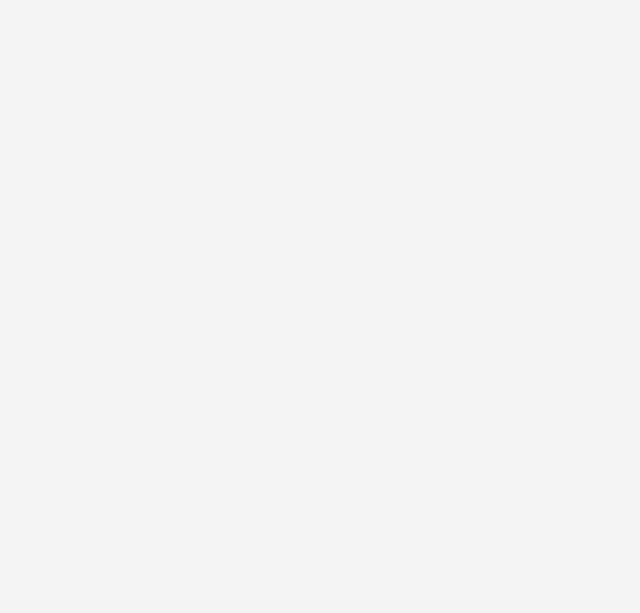
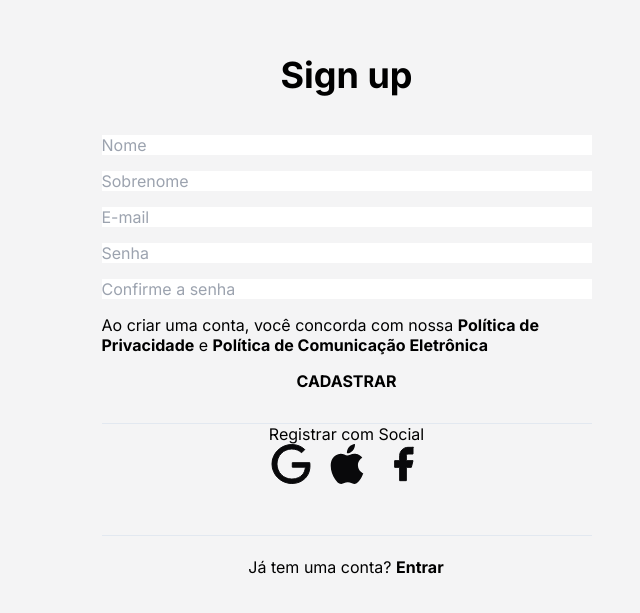
Before and after one commit to MathRibera/TesteTecnico, a Next.js app: page /signup in a window 1280 px wide. Before the commit this address had no page. Shown: the part 145-758 px from the top of the page, without its empty margins (293-933 px from the left). Built offline with nearby package versions, Linux system fonts and the light colour scheme.

Commit message:
feat: Criada a pagina de registro do usuario

```diff
--- /dev/null
+++ b/src/Components/signup/Infos.tsx
@@ -0,0 +1,55 @@
+import React from 'react'
+
+export default function Infos() {
+  return (
+    <div className="self-stretch flex flex-col items-center justify-center gap-[16px] max-w-full text-left text-sm text-text-text-muted-foreground font-inter">
+      <input
+        className="w-full [border:none] [outline:none] bg-background-bg-background self-stretch h-10 rounded-radius-rounded-md overflow-hidden shrink-0 flex flex-row items-center justify-start py-2.5 px-3 box-border font-inter text-sm text-text-text-muted-foreground min-w-[250px]"
+        placeholder="Nome"
+        type="text"
+      /><input
+      className="w-full [border:none] [outline:none] bg-background-bg-background self-stretch h-10 rounded-radius-rounded-md overflow-hidden shrink-0 flex flex-row items-center justify-start py-2.5 px-3 box-border font-inter text-sm text-text-text-muted-foreground min-w-[250px]"
+      placeholder="Sobrenome"
+      type="text"
+    />
+      <input
+        className="w-full [border:none] [outline:none] bg-background-bg-background self-stretch h-10 rounded-radius-rounded-md overflow-hidden shrink-0 flex flex-row items-center justify-start py-2.5 px-3 box-border font-inter text-sm text-text-text-muted-foreground min-w-[250px]"
+        placeholder="E-mail"
+        type="text"
+      />
+      <input
+        className="w-full [border:none] [outline:none] bg-background-bg-background self-stretch h-10 rounded-radius-rounded-md overflow-hidden shrink-0 flex flex-row items-center justify-start py-2.5 px-3 box-border font-inter text-sm text-text-text-muted-foreground min-w-[250px]"
+        placeholder="Senha"
+        type="text"
+      />
+      <input
+        className="w-full [border:none] [outline:none] bg-background-bg-background self-stretch h-10 rounded-radius-rounded-md overflow-hidden shrink-0 flex flex-row items-center justify-start py-2.5 px-3 box-border font-inter text-sm text-text-text-muted-foreground min-w-[250px]"
+        placeholder="Confirme a senha"
+        type="text"
+      />
+      <div className="self-stretch flex flex-row items-end justify-start py-0 px-[5px] box-border max-w-full text-lightslategray">
+        <div className="flex-1 relative inline-block max-w-full">
+          <span>{`Ao criar uma conta, você concorda com nossa `}</span>
+          <b>Política de Privacidade</b>
+          <span>{` e `}</span>
+          <b>Política de Comunicação Eletrônica</b>
+        </div>
+      </div>
+      <button className="cursor-pointer [border:none] py-2.5 px-5 bg-main-orange self-stretch rounded-radius-rounded-md flex flex-row items-center justify-center gap-[8px]">
+        <img
+          className="h-4 w-4 relative overflow-hidden shrink-0 hidden"
+          alt=""
+          src="/badgecheck.svg"
+        />
+        <b className="relative text-sm leading-[20px] inline-block font-inter text-text-text-primary-foreground text-left min-w-[89px]">
+          CADASTRAR
+        </b>
+        <img
+          className="h-4 w-4 relative overflow-hidden shrink-0 hidden"
+          alt=""
+          src="/badgecheck.svg"
+        />
+      </button>
+    </div>
+  )
+}
--- /dev/null
+++ b/src/app/signup/page.tsx
@@ -0,0 +1,35 @@
+import Social from '@/Components/Login/Social';
+import Infos from '@/Components/signup/Infos';
+import Link from 'next/link';
+
+export default function Home() {
+  return (
+    <main className='w-[full] max-w-full overflow-hidden flex flex-col items-center justify-start pt-[199.5px] pb-[215.5px] pr-[21px] pl-5 box-border gap-[40px] leading-[normal] tracking-[normal] text-center text-[60px] text-black font-inter mq450:gap-[35px] mq675:gap-[70px]'>
+      <h1 className='m-0 w-[491px] text-4xl relative text-inherit font-inherit inline-block font-bold'>
+        Sign up
+      </h1>
+      <div className='w-[491px] hidden max-w-full' />
+      <div className='w-[490px] flex flex-col items-start justify-start gap-[32px] max-w-full text-left text-[16px] mq675:gap-[16px]'>
+        <form className='m-0 self-stretch flex flex-col items-center justify-center gap-[16px] max-w-full'>
+
+          <Infos />
+        </form>
+        <Social text='Registrar' />
+        <div className='self-stretch flex flex-col items-start justify-start gap-[24px] max-w-full'>
+          <div className='self-stretch h-0 flex flex-row items-start justify-start pt-0 px-0 pb-0 box-border max-w-full'>
+            <div className='h-px flex-1 relative box-border max-w-full border-t-[1px] border-solid border-aliceblue' />
+          </div>
+          <div className='self-stretch flex flex-row items-start justify-center py-0 pr-[21px] pl-5'>
+            <div className='relative leading-[16px]'>
+              <span>Já tem uma conta?</span>
+              <Link href='/'>
+                {' '}
+                <strong>Entrar</strong>
+              </Link>
+            </div>
+          </div>
+        </div>
+      </div>
+    </main>
+  );
+}
```
Also changed, not shown: 1 other file (tests, documents, lock files or other folders).
